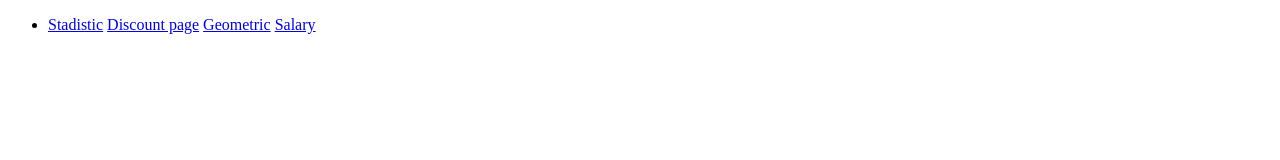
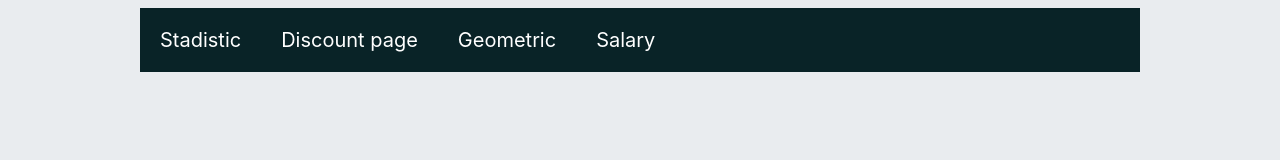
Before and after one commit to maucoderGit/Math_page_javaScript, a plain HTML site: page index.html in a window 1280 px wide. Drawn offline with Linux system fonts and the light colour scheme.

Commit message:
Ending header in index.html

```diff
--- a/CSS/menu.CSS
+++ b/CSS/menu.CSS
@@ -0,0 +1,30 @@
+body {
+    font-family: -apple-system, BlinkMacSystemFont, 'Segoe UI', Roboto, Oxygen, Ubuntu, Cantarell, 'Open Sans', 'Helvetica Neue', sans-serif;
+    background: #e9ecef;
+}
+
+.header__menu {
+    list-style: none;
+    padding: 0px;
+    background: #092327;
+    width: 100%;
+    max-width: 1000px;
+    margin: auto;
+}
+
+.header__menu li a{
+    color: white;
+    text-decoration: none;
+    font-size: 20px;
+    padding: 20px;
+    display: block;
+}
+
+.header__menu li{
+    display: inline-flex;
+    text-align: center;
+}
+
+.header__menu li a:hover{
+    background: #ef8354;
+}
--- a/index.html
+++ b/index.html
@@ -4,6 +4,7 @@
     <meta charset="UTF-8">
     <meta http-equiv="X-UA-Compatible" content="IE=edge">
     <meta name="viewport" content="width=device-width, initial-scale=1.0">
+    <link rel="stylesheet" href="./CSS/menu.CSS">
     <title>Math Page</title>
 </head>
 <body>
```
